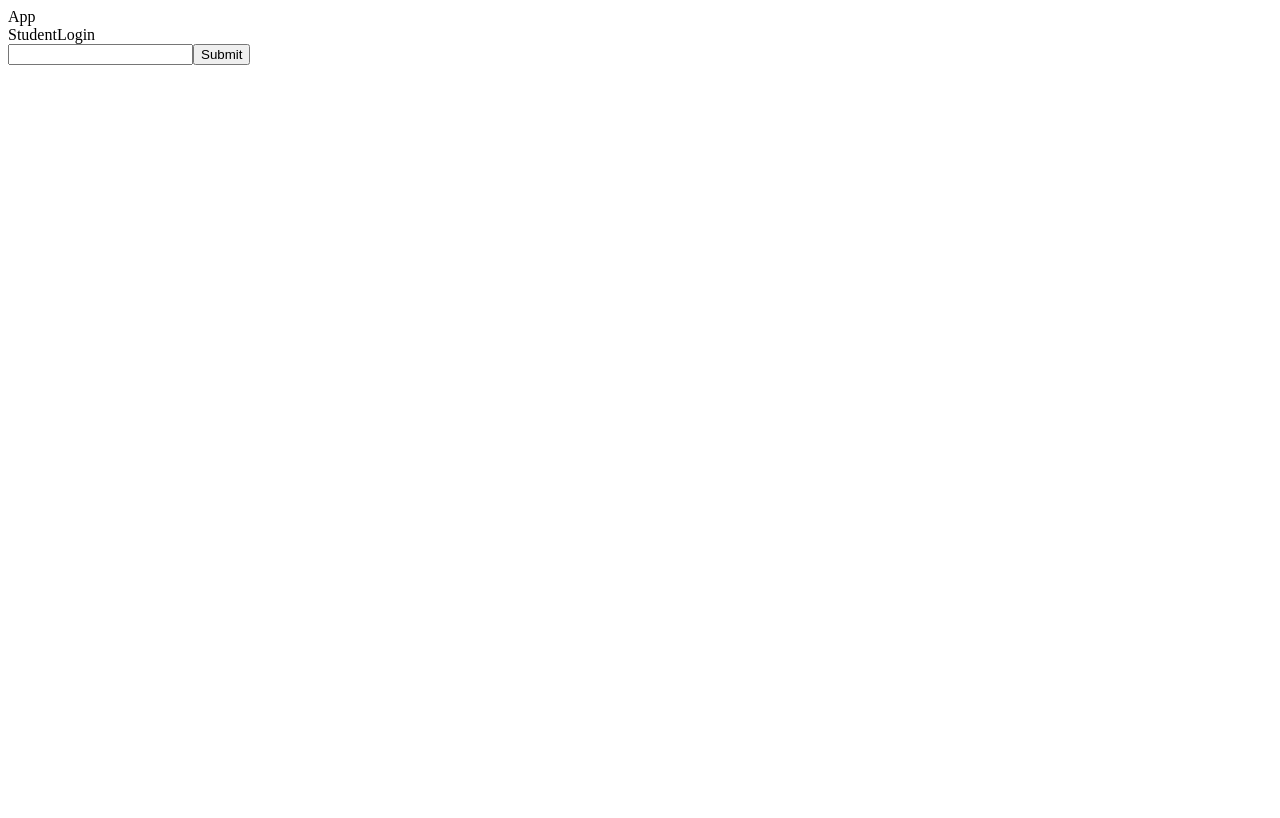
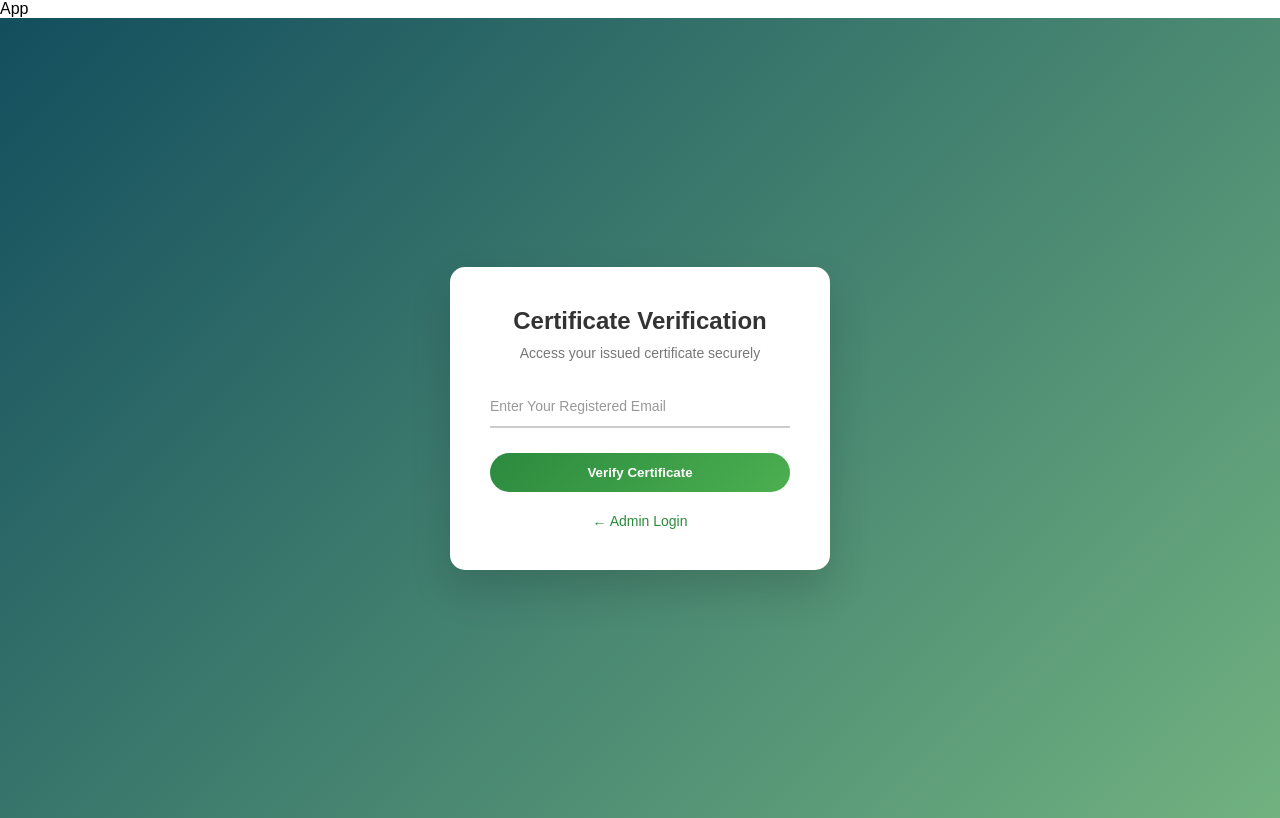
Before and after one commit to Vishal120703/Certificate-Verification-System, a React app in the folder frontend/: page /certificate in a window 1280 px wide. Built offline with nearby package versions, Linux system fonts and the light colour scheme; no server answers; the HTML template or start-up script is replaced by a standard one.

Commit message:
add style in admin&Student Login page

```diff
--- /dev/null
+++ b/frontend/src/pages/auth/Login.css
@@ -0,0 +1,114 @@
+* {
+  margin: 0;
+  padding: 0;
+  box-sizing: border-box;
+  font-family: "Poppins", sans-serif;
+}
+
+.login-container {
+  height: 100vh;
+  display: flex;
+  justify-content: center;
+  align-items: center;
+  background: linear-gradient(135deg, #1f1c2c, #928dab);
+}
+
+.login-card {
+  background: #ffffff;
+  padding: 40px;
+  width: 350px;
+  border-radius: 15px;
+  box-shadow: 0 20px 40px rgba(0, 0, 0, 0.2);
+  text-align: center;
+  animation: fadeIn 0.8s ease-in-out;
+}
+
+.login-card h2 {
+  margin-bottom: 10px;
+  color: #333;
+}
+
+.subtitle {
+  font-size: 14px;
+  margin-bottom: 25px;
+  color: #777;
+}
+
+.input-group {
+  position: relative;
+  margin-bottom: 25px;
+}
+
+.input-group input {
+  width: 100%;
+  padding: 12px;
+  border: none;
+  border-bottom: 2px solid #ccc;
+  outline: none;
+  font-size: 14px;
+  transition: 0.3s;
+}
+
+.input-group label {
+  position: absolute;
+  left: 0;
+  top: 12px;
+  font-size: 14px;
+  color: #999;
+  transition: 0.3s;
+  pointer-events: none;
+}
+
+.input-group input:focus,
+.input-group input:valid {
+  border-bottom: 2px solid #6a11cb;
+}
+
+.input-group input:focus + label,
+.input-group input:valid + label {
+  top: -10px;
+  font-size: 12px;
+  color: #6a11cb;
+}
+
+.login-btn {
+  width: 100%;
+  padding: 12px;
+  border: none;
+  border-radius: 25px;
+  background: linear-gradient(135deg, #6a11cb, #2575fc);
+  color: white;
+  font-weight: bold;
+  cursor: pointer;
+  transition: 0.3s;
+}
+
+.login-btn:hover {
+  transform: translateY(-2px);
+  box-shadow: 0 10px 20px rgba(37, 117, 252, 0.4);
+}
+
+.student-link {
+  margin-top: 20px;
+}
+
+.student-link a {
+  text-decoration: none;
+  color: #2575fc;
+  font-size: 14px;
+}
+
+.student-link a:hover {
+  text-decoration: underline;
+}
+
+@keyframes fadeIn {
+  from {
+    opacity: 0;
+    transform: translateY(20px);
+  }
+  to {
+    opacity: 1;
+    transform: translateY(0);
+  }
+}
--- a/frontend/src/pages/auth/Login.jsx
+++ b/frontend/src/pages/auth/Login.jsx
@@ -1,7 +1,8 @@
 import { useState, useContext } from "react";
 import API from "../../api/axios";
-import { useNavigate } from "react-router-dom";
+import { useNavigate, Link } from "react-router-dom";
 import { AuthContext } from "../../context/AuthContext";
+import "./Login.css";
 
 const Login = () => {
   const navigate = useNavigate();
@@ -21,39 +22,52 @@ const Login = () => {
 
     try {
       const res = await API.post("/login", form);
-
-      setUser(res.data.user);  // 🔥 VERY IMPORTANT
-
+      setUser(res.data.user);
       navigate("/dashboard");
-
     } catch (error) {
+      alert("Invalid Credentials");
       console.log(error);
     }
   };
 
   return (
-    <div>
-      <h2>Login</h2>
+    <div className="login-container">
+      <div className="login-card">
+        <h2>Certificate Admin Portal</h2>
+        <p className="subtitle">Secure Login Access</p>
 
         <form onSubmit={handleOnSubmit}>
+          <div className="input-group">
             <input
               type="text"
               name="username"
               value={form.username}
               onChange={handleOnChange}
-          placeholder="Enter your Username"
+              required
             />
+            <label>Username</label>
+          </div>
 
+          <div className="input-group">
             <input
               type="password"
               name="password"
               value={form.password}
               onChange={handleOnChange}
-          placeholder="Enter your password"
+              required
             />
+            <label>Password</label>
+          </div>
 
-        <button type="submit">Submit</button>
+          <button type="submit" className="login-btn">
+            Login
+          </button>
         </form>
+
+        <div className="student-link">
+          <Link to="/certificate">Student Verification →</Link>
+        </div>
+      </div>
     </div>
   );
 };
--- /dev/null
+++ b/frontend/src/pages/auth/StudentLogin.css
@@ -0,0 +1,114 @@
+* {
+  margin: 0;
+  padding: 0;
+  box-sizing: border-box;
+  font-family: "Poppins", sans-serif;
+}
+
+.student-container {
+  height: 100vh;
+  display: flex;
+  justify-content: center;
+  align-items: center;
+  background: linear-gradient(135deg, #134e5e, #71b280);
+}
+
+.student-card {
+  background: #ffffff;
+  padding: 40px;
+  width: 380px;
+  border-radius: 15px;
+  box-shadow: 0 20px 40px rgba(0, 0, 0, 0.15);
+  text-align: center;
+  animation: fadeIn 0.8s ease-in-out;
+}
+
+.student-card h2 {
+  margin-bottom: 10px;
+  color: #333;
+}
+
+.subtitle {
+  font-size: 14px;
+  margin-bottom: 25px;
+  color: #777;
+}
+
+.input-group {
+  position: relative;
+  margin-bottom: 25px;
+}
+
+.input-group input {
+  width: 100%;
+  padding: 12px;
+  border: none;
+  border-bottom: 2px solid #ccc;
+  outline: none;
+  font-size: 14px;
+  transition: 0.3s;
+}
+
+.input-group label {
+  position: absolute;
+  left: 0;
+  top: 12px;
+  font-size: 14px;
+  color: #999;
+  transition: 0.3s;
+  pointer-events: none;
+}
+
+.input-group input:focus,
+.input-group input:valid {
+  border-bottom: 2px solid #2b8a3e;
+}
+
+.input-group input:focus + label,
+.input-group input:valid + label {
+  top: -10px;
+  font-size: 12px;
+  color: #2b8a3e;
+}
+
+.verify-btn {
+  width: 100%;
+  padding: 12px;
+  border: none;
+  border-radius: 25px;
+  background: linear-gradient(135deg, #2b8a3e, #4caf50);
+  color: white;
+  font-weight: bold;
+  cursor: pointer;
+  transition: 0.3s;
+}
+
+.verify-btn:hover {
+  transform: translateY(-2px);
+  box-shadow: 0 10px 20px rgba(76, 175, 80, 0.4);
+}
+
+.admin-link {
+  margin-top: 20px;
+}
+
+.admin-link a {
+  text-decoration: none;
+  color: #2b8a3e;
+  font-size: 14px;
+}
+
+.admin-link a:hover {
+  text-decoration: underline;
+}
+
+@keyframes fadeIn {
+  from {
+    opacity: 0;
+    transform: translateY(20px);
+  }
+  to {
+    opacity: 1;
+    transform: translateY(0);
+  }
+}
--- a/frontend/src/pages/auth/StudentLogin.jsx
+++ b/frontend/src/pages/auth/StudentLogin.jsx
@@ -1,25 +1,49 @@
-import {React,useState} from 'react'
-import { useNavigate } from "react-router-dom";
+import { useState } from "react";
+import { useNavigate, Link } from "react-router-dom";
+import "./StudentLogin.css";
 
 const StudentLogin = () => {
-    const navigate = useNavigate();
-    const [form, setform] = useState({email:""})
-    const handleOnChnage = (e)=>{
-        setform({...form,[e.target.name]:e.target.value})
-    }
-    const handleOnSubmit = (e)=>{
-        e.preventDefault();
-        navigate(`/certificate/${form.email}`);
-    }
+  const navigate = useNavigate();
+  const [form, setForm] = useState({ email: "" });
+
+  const handleOnChange = (e) => {
+    setForm({ ...form, [e.target.name]: e.target.value });
+  };
+
+  const handleOnSubmit = (e) => {
+    e.preventDefault();
+    navigate(`/certificate/${form.email}`);
+  };
+
   return (
-    <div>
-        StudentLogin
+    <div className="student-container">
+      <div className="student-card">
+        <h2>Certificate Verification</h2>
+        <p className="subtitle">Access your issued certificate securely</p>
+
         <form onSubmit={handleOnSubmit}>
-            <input type="email" name='email' value={form.email} onChange={handleOnChnage}/>
-            <button type="submit">Submit</button>
+          <div className="input-group">
+            <input
+              type="email"
+              name="email"
+              value={form.email}
+              onChange={handleOnChange}
+              required
+            />
+            <label>Enter Your Registered Email</label>
+          </div>
+
+          <button type="submit" className="verify-btn">
+            Verify Certificate
+          </button>
         </form>
+
+        <div className="admin-link">
+          <Link to="/login">← Admin Login</Link>
+        </div>
+      </div>
     </div>
-  )
-}
+  );
+};
 
-export default StudentLogin
+export default StudentLogin;
```
Lines whose indentation alone changed are shown as unchanged.
